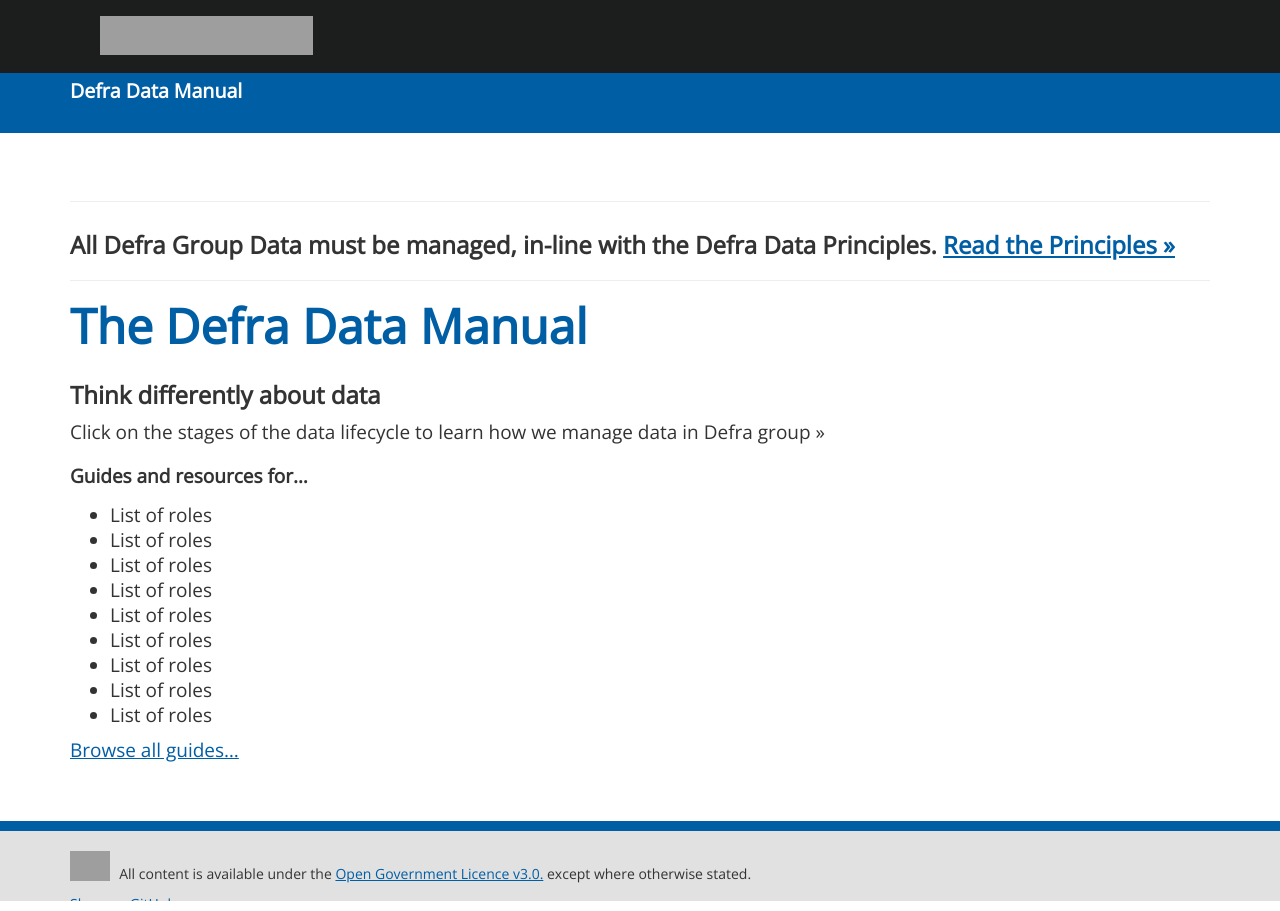
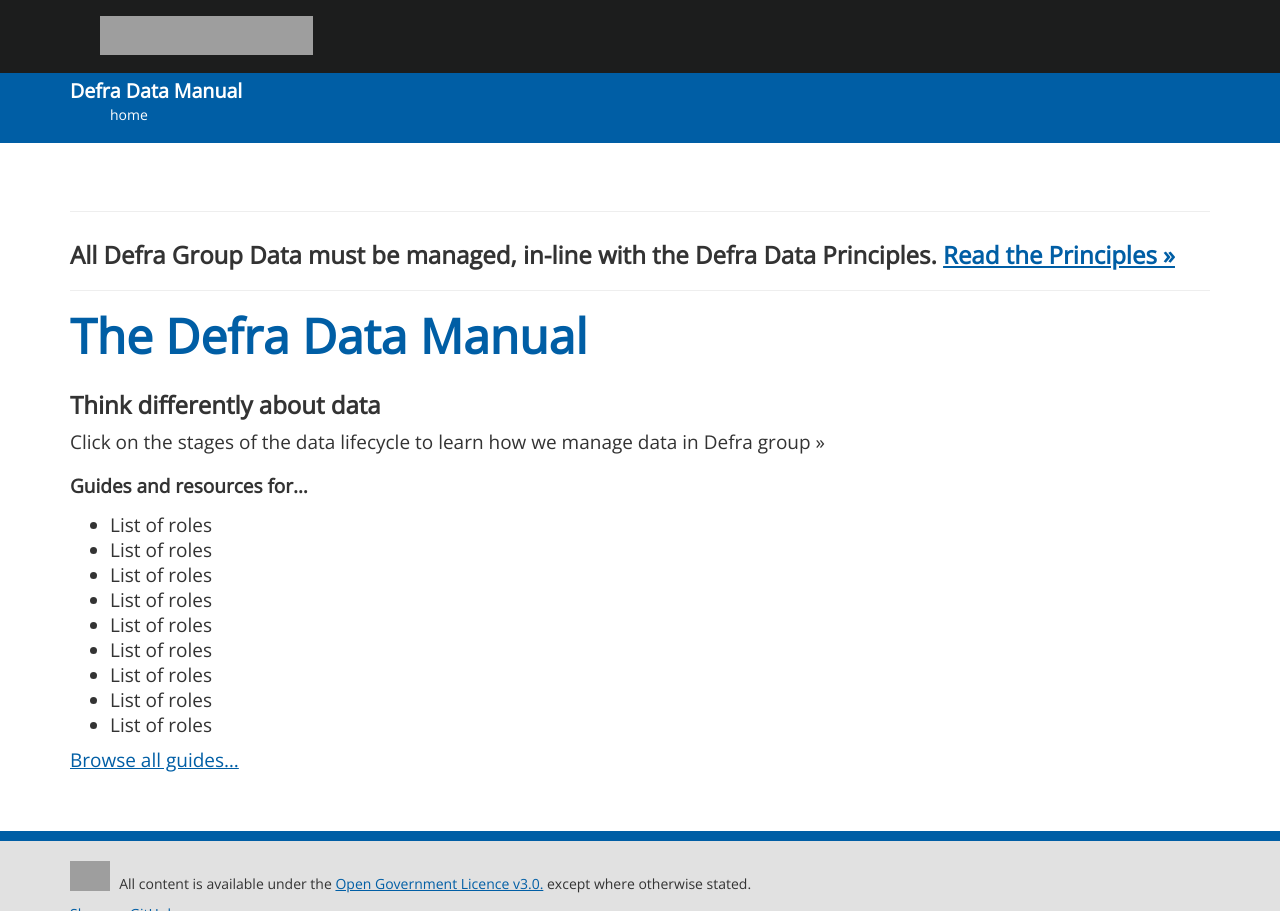
Before and after one commit to andjnewman/DDM, a Jekyll site: the page built from index.md, in a window 1280 px wide. Built offline with Jekyll 4.4.1, drawn with Linux system fonts in a browser that asks for light colours; grey boxes are pictures that could not be loaded.

Commit message:
Update default.html

```diff
--- a/_layouts/default.html
+++ b/_layouts/default.html
@@ -19,12 +19,32 @@
                     <h1><a href="{{ site.url }}{{ site.baseurl }}">{{ site.name }}</a></h1>
                 </div>
                 <div class="container">
-                    <ul class="subnav subnav-data">
+<!--                    <ul class="subnav subnav-data">
                         {% assign current_section = page.url | remove_first:'/' | split:"/" | first %}
                         <li><a {% if current_section == "listing" %}class="active"{% endif %} href="{{ site.url }}{{ site.baseurl }}{{ site.data.listing.subpath }}">{{ site.data.listing.title }}</a></li>
                         <li><a {% if current_section == "publishwhat" %}class="active"{% endif %} href="{{ site.url }}{{ site.baseurl }}{{ site.data.publishwhat.subpath }}">{{ site.data.publishwhat.title }}</a></li>
                        <li><a {% if current_section == "contact-us" %}class="active"{% endif %} href="{{ site.url }}{{ site.baseurl }}{{ site.data.contact-us.subpath }}">{{ site.data.contact-us.title }}</a></li>
-                    </ul>
+                    </ul> -->
+{% capture url_parts %} {{ page.url | remove: "/index.html" | replace:'/'," " }}{% endcapture %}
+{% capture num_parts %}{{ url_parts | number_of_words | minus: 1 }}{% endcapture %}
+{% assign previous="" %}
+<ol>
+ {% if num_parts == "0" or num_parts == "-1" %}
+  <li><a href="/">home</a> &nbsp; </li>
+ {% else %}
+  <li><a href="/">home</a> &#187; </li>
+
+  {% for unused in page.content limit:num_parts %}
+   {% capture first_word %}{{ url_parts | truncatewords:1 | remove:"..."}}{% endcapture %}
+   {% capture previous %}{{ previous }}/{{ first_word }}{% endcapture %}
+
+   <li><a href="{{previous}}">{{ first_word }}</a> &#187; </li>
+
+   {% capture url_parts %}{{ url_parts | remove_first:first_word }}{% endcapture %}
+  {% endfor %}
+ {% endif %}
+</ol>
+
                 </div>
             </nav>
         </header>
```
